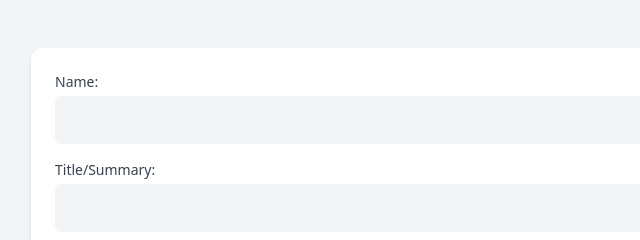
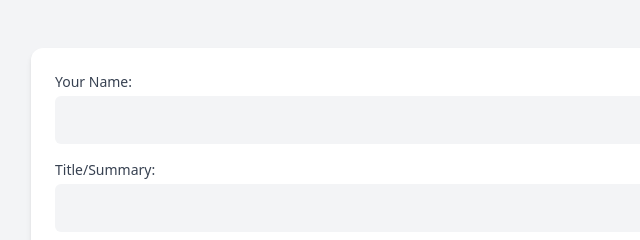
Before and after one commit to us-east/us-east.github.io, a plain HTML site: page index.html in a window 1280 px wide. Shown: the top 240 px of the page, 273-913 px from the left. Drawn offline with nearby package versions, Linux system fonts and the light colour scheme.

Commit message:
Update index.html

```diff
--- a/index.html
+++ b/index.html
@@ -9,7 +9,7 @@
     <div class="max-w-md mx-auto bg-white rounded-xl shadow-md overflow-hidden md:max-w-2xl m-4 p-6">
         <form id="reportForm" class="space-y-4">
             <div>
-                <label for="name" class="block text-sm font-medium text-gray-700">Name:</label>
+                <label for="name" class="block text-sm font-medium text-gray-700">Your Name:</label>
                 <input type="text" id="name" name="name" required class="mt-1 block w-full px-2 py-3 rounded-md bg-gray-100 border-transparent focus:border-gray-500 focus:bg-white focus:ring-0">
             </div>
 
```
